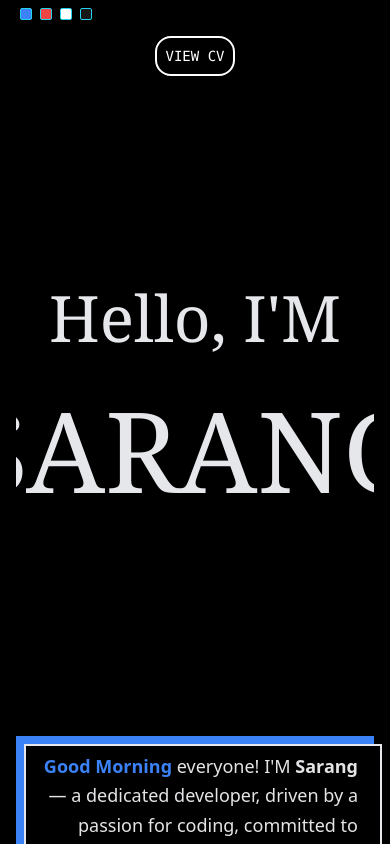
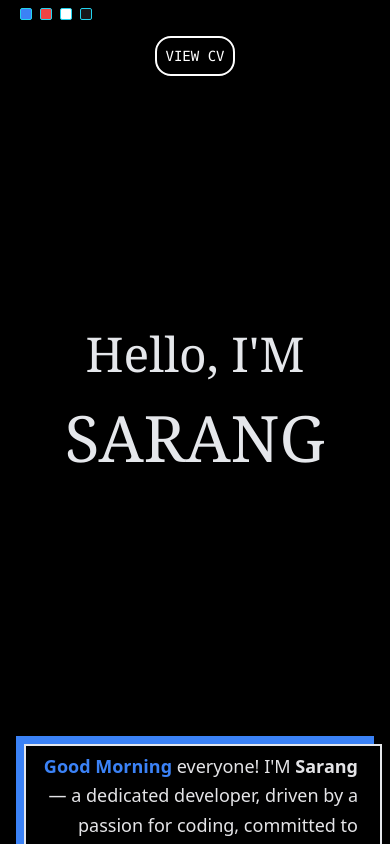
Before and after one commit to sarangk07/Portfolio-Latest, a Next.js app: page / in a window 390 px wide. Shown: the top 844 px of the page. Built offline with nearby package versions, Linux system fonts and the light colour scheme; a web font is replaced by a local one.

Commit message:
fix-responsive-issue

```diff
--- a/app/page.jsx
+++ b/app/page.jsx
@@ -223,7 +223,7 @@ export default function Home() {
 
 
 
-              <button className={`relative rounded-2xl px-2 mb-2 py-2  border-2 border-white hover:bg-white hover:text-black transition-colors duration-200  text-sm ${choiceTheme == 'red' ?  'bg-red-600 border-zinc-900' : choiceTheme == 'blue' ? 'bg-blue-600' : choiceTheme == 'white' ? 'bg-zinc-200 border-zinc-500' : 'bg-black text-white hover:border-white'}`}>
+              <button className={`relative rounded-2xl px-2 mb-2 py-2  border-2 border-white hover:bg-white hover:text-black transition-colors duration-200  text-sm ${choiceTheme == 'red' ?  'bg-red-600 border-zinc-900' : choiceTheme == 'blue' ? 'bg-blue-600' : choiceTheme == 'white' ? 'bg-zinc-100 border-zinc-500' : 'bg-black text-white hover:border-white'}`}>
               <a
                 className="font-mono "
                 href="https://drive.google.com/file/d/1UvJjKtmezPk-4623rI-QvvhJkL9jR-7K/view"
@@ -235,9 +235,9 @@ export default function Home() {
               </button>
 
               <div className='flex flex-col justify-center items-center h-screen '>
-                <p className='text-[4rem] md:text-[6rem]'>Hello, I'M</p>
+                <p className='text-[3rem] md:text-[6rem]'>Hello, I'M</p>
 
-                <p className='text-[7rem] md:text-[10rem]'>SARANG</p>
+                <p className='text-[4rem] md:text-[10rem]'>SARANG</p>
               </div>
 
 
```
